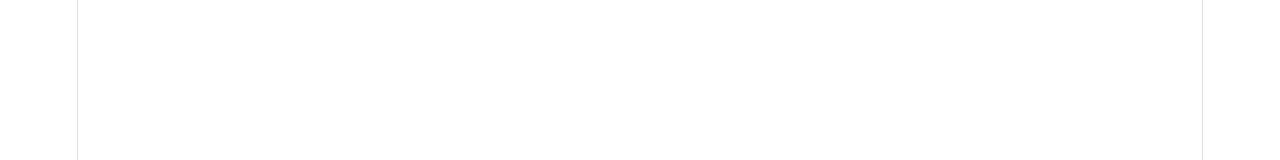
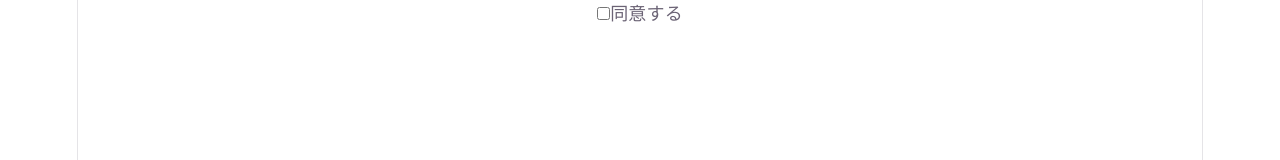
Before and after one commit to TakaDev1/5.1.3.React-Form-Submit-Handling, a React (Vite) app: page / in a window 1280 px wide. Shown: the top 160 px of the page. Built offline with nearby package versions, Linux system fonts and the light colour scheme.

Commit message:
feat: Implement User Page

```diff
--- a/src/App.tsx
+++ b/src/App.tsx
@@ -1,7 +1,12 @@
 import "./App.css";
+import CheckPage from "./pages/CheckPage";
 
 function App() {
-  return <></>;
+  return (
+    <>
+      <CheckPage />
+    </>
+  );
 }
 
 export default App;
--- /dev/null
+++ b/src/pages/CheckPage.tsx
@@ -0,0 +1,19 @@
+import React from "react";
+import useHandleCheck from "../hooks/useHandleCheck";
+
+const CheckPage = () => {
+  const { isChecked, handleCheck } = useHandleCheck();
+
+  return (
+    <div>
+      <label htmlFor="check">
+        <input id="check" type="checkbox" checked={isChecked} onChange={handleCheck} />
+        同意する
+      </label>
+
+      <div>{isChecked ? <p>同意済み</p> : ""}</div>
+    </div>
+  );
+};
+
+export default CheckPage;
```
